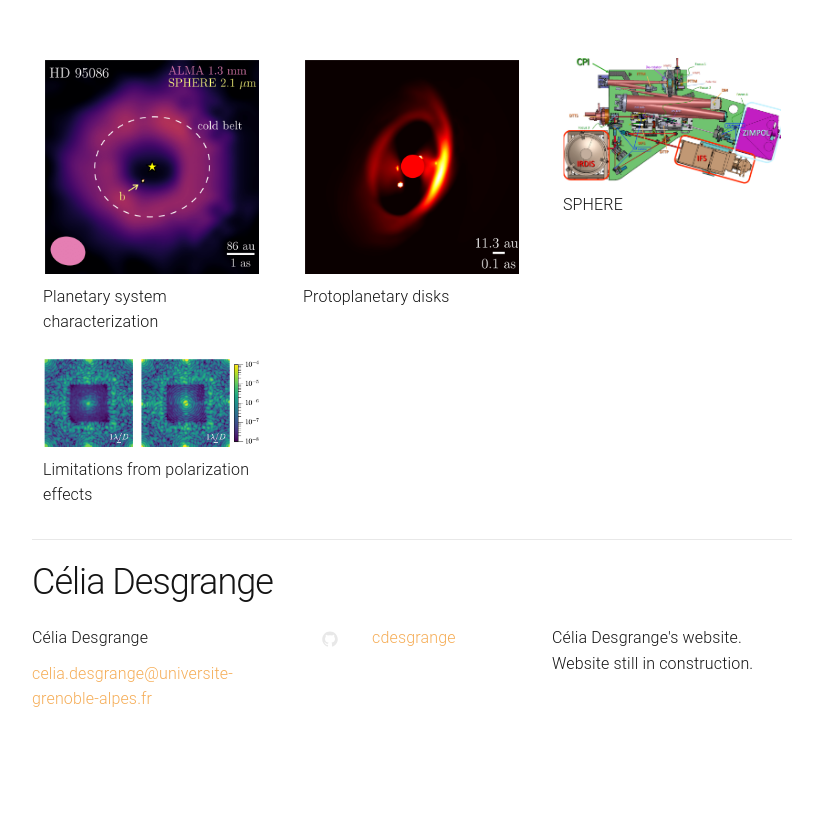
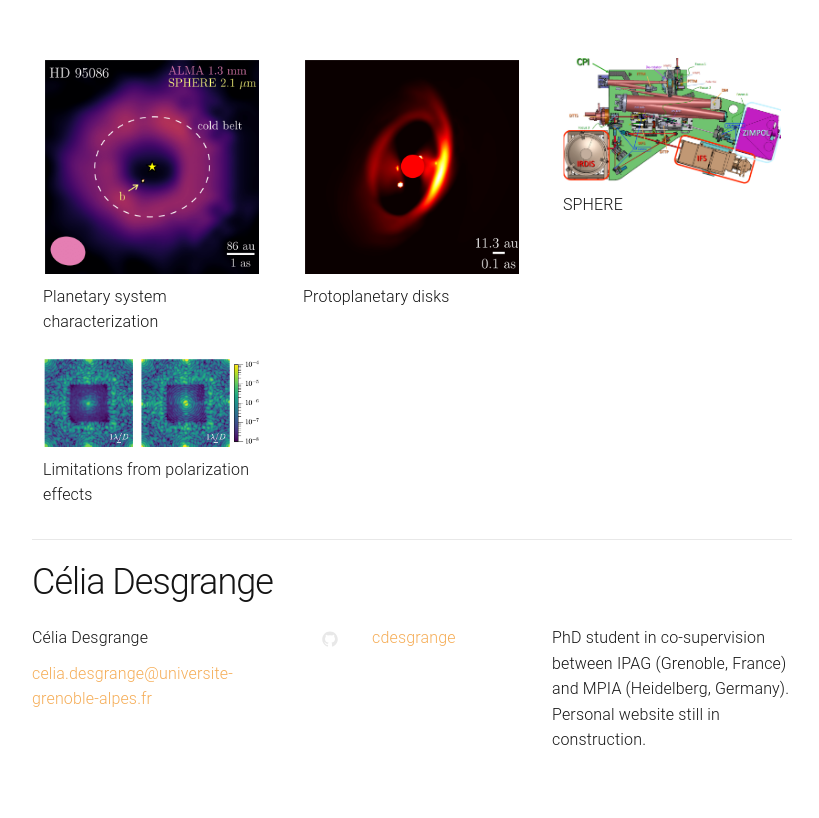
Before and after one commit to cdesgrange/cdesgrange.github.io, a Jekyll site: the page built from index.html, in a window 1280 px wide. Shown: the part 199-1017 px from the top of the page, without its empty margins (228-1047 px from the left). Built offline with Jekyll 4.4.1, drawn with Linux system fonts in a browser that asks for light colours; before the commit the page ends 976 px from its top, so only the background shows below that.

Commit message:
Update _config.yml

```diff
--- a/_config.yml
+++ b/_config.yml
@@ -4,7 +4,7 @@ email: celia.desgrange@universite-grenoble-alpes.fr
 #email: desgrange@mpia.de
 description: > # this means to ignore newlines until "baseurl:"
 
-  Célia Desgrange's website. Website still in construction.
+  PhD student in co-supervision between IPAG (Grenoble, France) and MPIA (Heidelberg, Germany). Personal website still in construction.
 #baseurl: "/urban-theme" # the subpath of your site, e.g. /blog
 #url: "http://yourdomain.com" # the base hostname & protocol for your site
 #twitter_username: jekyllrb
```
